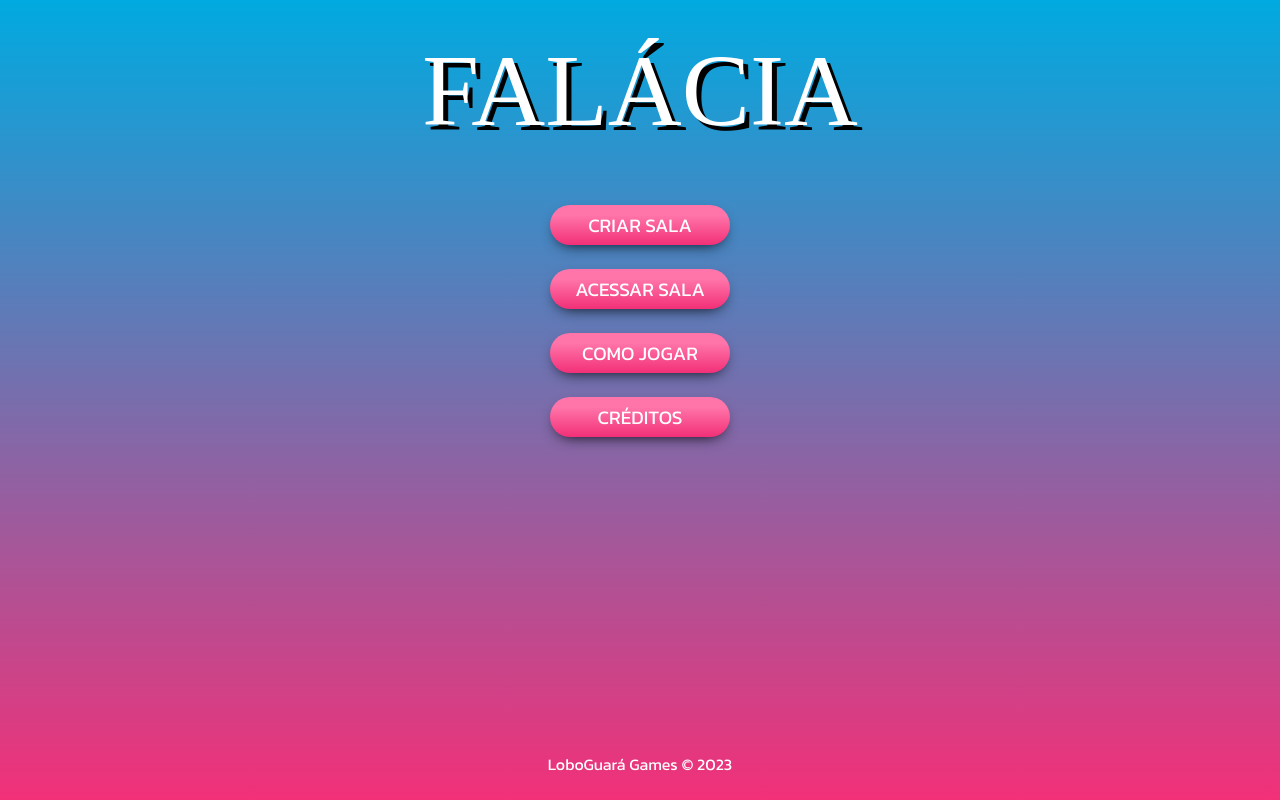
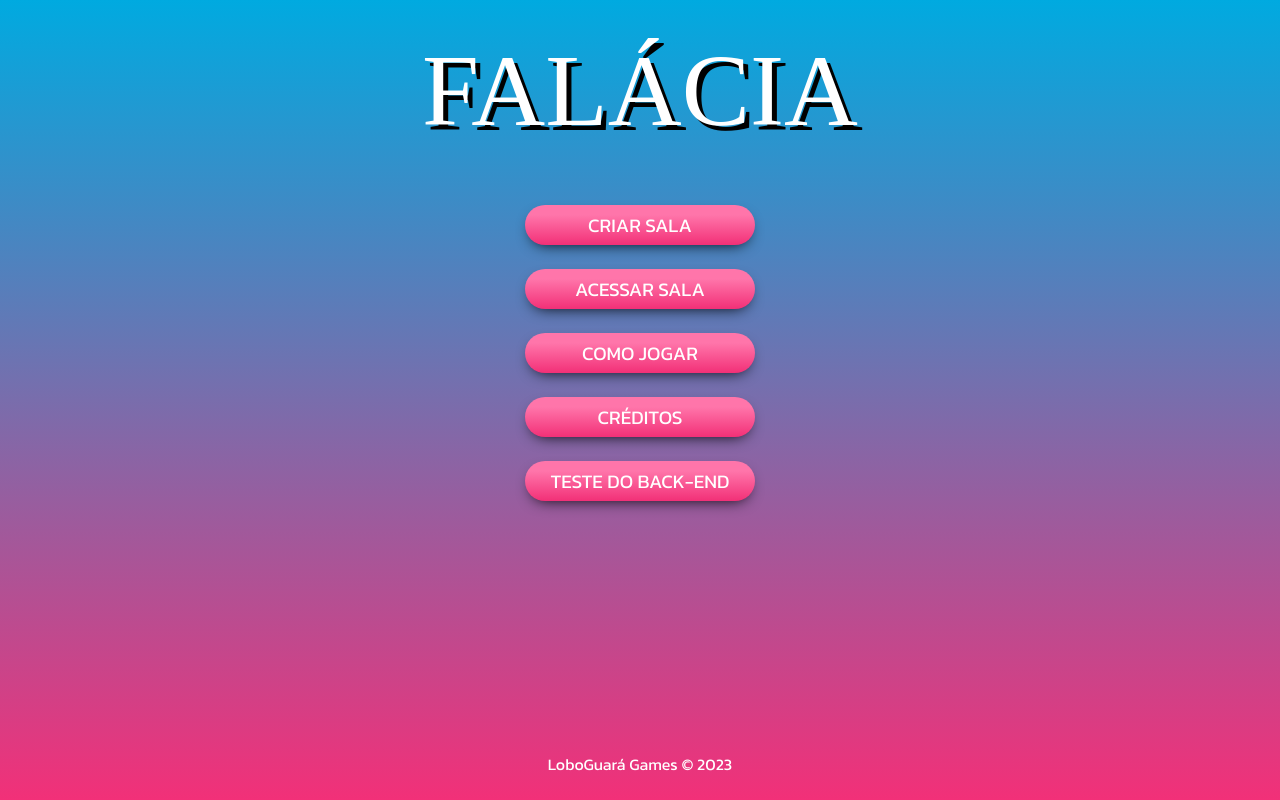
Before and after one commit to Feliper62/falacia-game-frontend, a Next.js app: page / in a window 1280 px wide. Built offline with nearby package versions, Linux system fonts and the light colour scheme; a web font is replaced by a local one.

Commit message:
:feat: duas criada pagina para testes do backend

```diff
--- a/src/app/page.js
+++ b/src/app/page.js
@@ -25,6 +25,9 @@ export default function Home() {
         <nav>
           <Button className={styles.Button} text="Créditos" href="pages/creditos" id="creditos" />
         </nav>
+        <nav>
+          <Button className={styles.Button} text="Teste do Back-End" href="pages/teste" id="teste" />
+        </nav>
       </div>
     </>
   )
```
Also changed, not shown: src/app/pages/(menuPages)/teste/page.js (added, +24 -0 lines).
